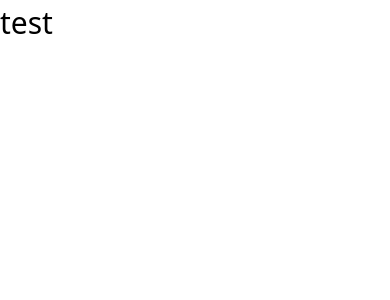
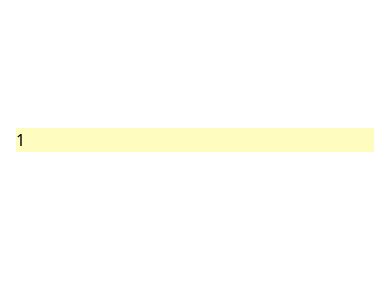
Before and after one commit to Achenson/personal-homepage, a React (Create React App) app: page / in a window 390 px wide. Shown: the top 300 px of the page. Built offline with nearby package versions, Linux system fonts and the light colour scheme.

Commit message:
responsive grid init

```diff
--- a/src/App.tsx
+++ b/src/App.tsx
@@ -1,9 +1,10 @@
 import React from "react";
+import Main from "./components/Main"
 
 function App() {
   return (
     <div className="App">
-      <p className="text-3xl">test</p>
+      <Main/>
     </div>
   );
 }
--- /dev/null
+++ b/src/components/Grid.tsx
@@ -0,0 +1,20 @@
+import React from 'react';
+
+interface Props {
+
+}
+
+function Grid({}: Props): JSX.Element{
+    return (
+
+        <div className="grid sm:grid-cols-2 md:grid-cols-3 lg:grid-cols-4 gap-2 mx-4">
+
+          <div className="bg-yellow-200">1</div>
+          <div className="hidden sm:block bg-orange-200">2</div>
+          <div className="hidden md:block bg-red-200">3</div>
+          <div className="hidden lg:block bg-green-200">4</div>
+        </div>
+    )
+};
+
+export default Grid;
--- /dev/null
+++ b/src/components/Main.tsx
@@ -0,0 +1,17 @@
+import React from "react";
+import Grid from "./Grid";
+import UpperUI from "./UpperUI";
+
+
+interface Props {}
+
+function Main({}: Props): JSX.Element {
+  return (
+    <div>
+      <UpperUI/>
+      <Grid />
+    </div>
+  );
+}
+
+export default Main;
--- /dev/null
+++ b/src/components/UpperUI.tsx
@@ -0,0 +1,13 @@
+import React from 'react';
+
+interface Props {
+
+}
+
+function UpperUI({}: Props): JSX.Element{
+    return (
+        <div className="h-32"></div>
+    )
+};
+
+export default UpperUI;
```
Also changed, not shown: notes.txt (added).
